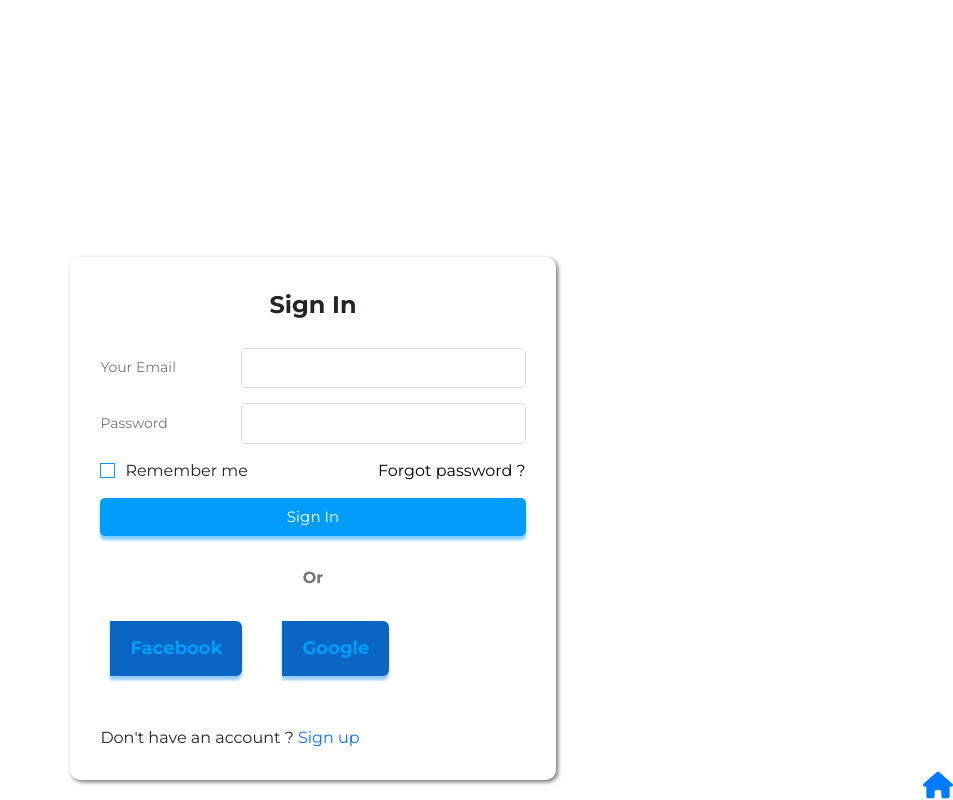
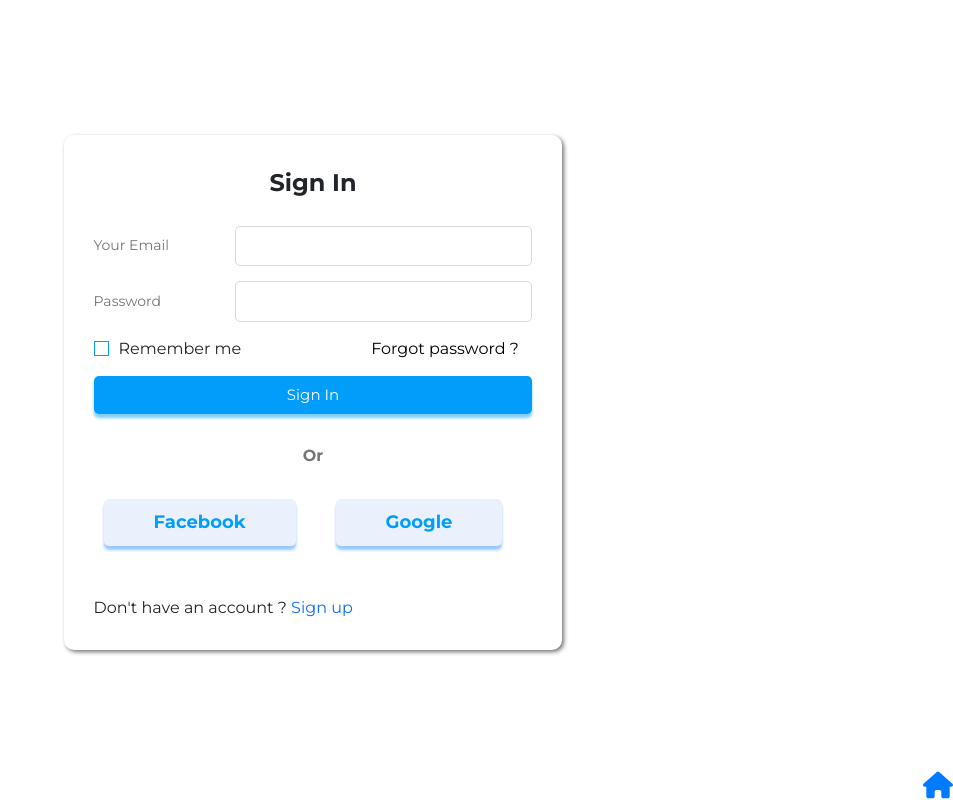
Before and after one commit to omaralex-max/MedixLine-Front-end, a React (Create React App) app: page /signin in a window 1280 px wide. Shown: the whole page, without its empty margins (327-1280 px from the left). Built offline with nearby package versions, Linux system fonts and the light colour scheme; the HTML template or start-up script is replaced by a standard one.

Commit message:
cleaning

```diff
--- a/src/components/footer/footer.css
+++ b/src/components/footer/footer.css
@@ -9,8 +9,6 @@ body{
   align-items: center;
   flex-direction: column;
   min-height: 100vh;
-  margin: 0;
-  padding: 0;
 }
 .footer{
    background-color: #202942;
@@ -129,29 +127,6 @@ body{
   margin-right:15px;
   display: inline-block;
 }
-.row .form{
-  display: flex;
-  justify-content: center;
-  align-items: center;
-  padding:2rem 0;
-}
-.row .form input{
-  background-color: #1a1c20ff;
-  border:0;
-  outline:none;
-  padding:14px 20px;
-  border-radius: 6px;
-  border-top-right-radius: 0;
-  border-bottom-right-radius: 0;
-}
-.form button{
-  padding:14px 20px;
-  border:0;
-  border-radius: 6px;
-  border-top-left-radius: 0;
-  border-bottom-left-radius: 0;
-  background-color: #0a66c2;
-}
 
 /********** Responsive Design ********/
 @media(max-width:900px)
--- a/src/components/sign_up/sign.css
+++ b/src/components/sign_up/sign.css
@@ -6,9 +6,7 @@
   box-sizing: border-box;
   font-family: "Montserrat", sans-serif;
 }
-body {
-  padding: 0 10px;
-}
+
 .wrapper {
   max-width: 500px;
   width: 100%;
@@ -20,7 +18,7 @@ body {
   border-radius: 10px;
 }
 .push {
-  margin-top: 170px;
+  margin: 0 0 150px 0;
 }
 .forgot {
   margin-left: 130px;
--- a/src/pages/sign_in.jsx
+++ b/src/pages/sign_in.jsx
@@ -9,7 +9,7 @@ const SignIn = () => {
     <div>
       <Signin />
       <div className='home'>
-        <Link to="#">
+        <Link to="/">
           <img src={HomeIcon} alt='Home' style={{ width: '30px', height: '30px' }}></img>
         </Link>
       </div>
--- a/src/pages/sign_up.jsx
+++ b/src/pages/sign_up.jsx
@@ -20,7 +20,7 @@ const SignUp = () => {
         <PatientForm activeForm={activeForm} onSwitchForm={handleSwitchForm} />
       )}
       <div className='home'>
-        <Link to="#">
+        <Link to="/">
           <img src={HomeIcon} alt='Home' style={{ width: '30px', height: '30px' }}></img>
         </Link>
       </div>
```
